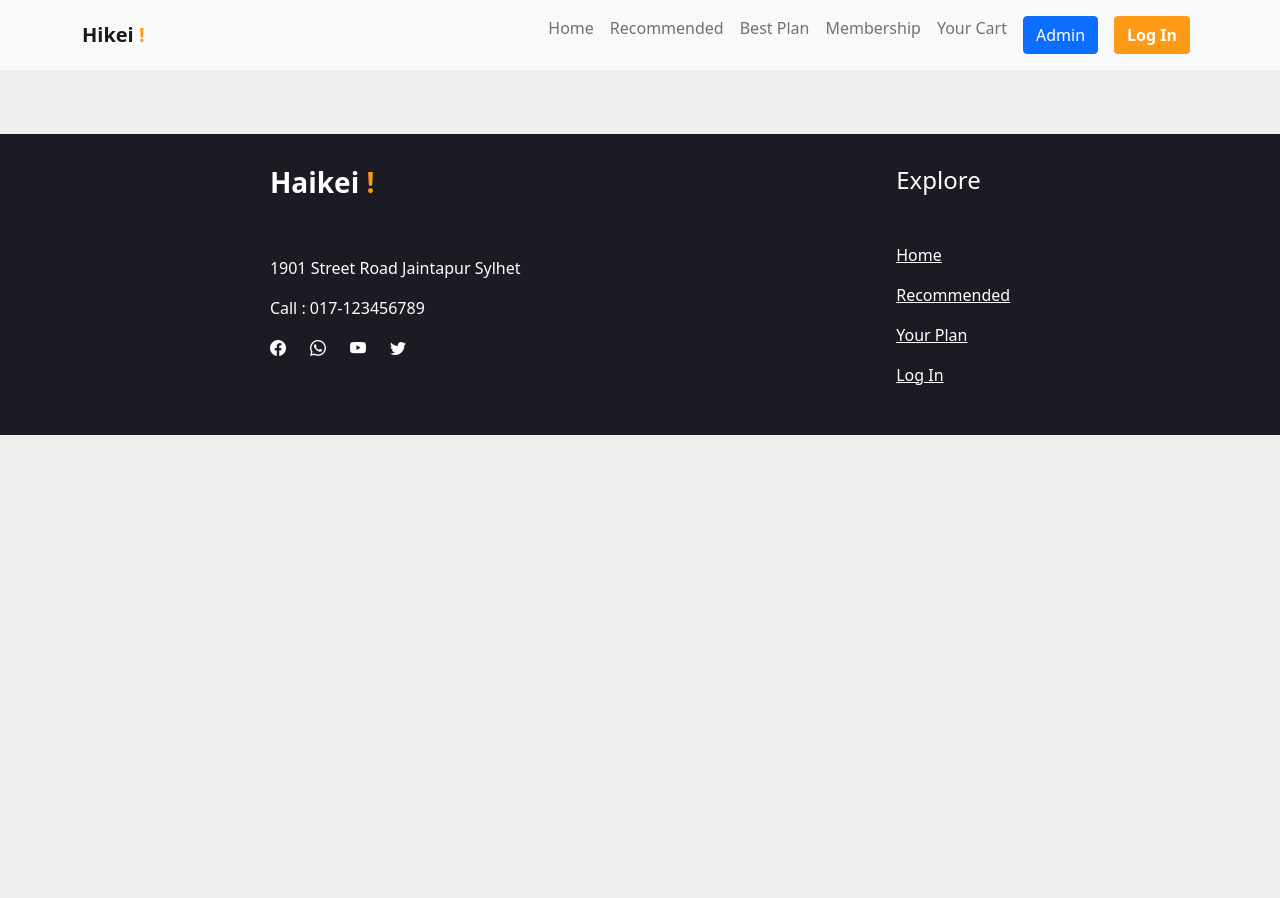
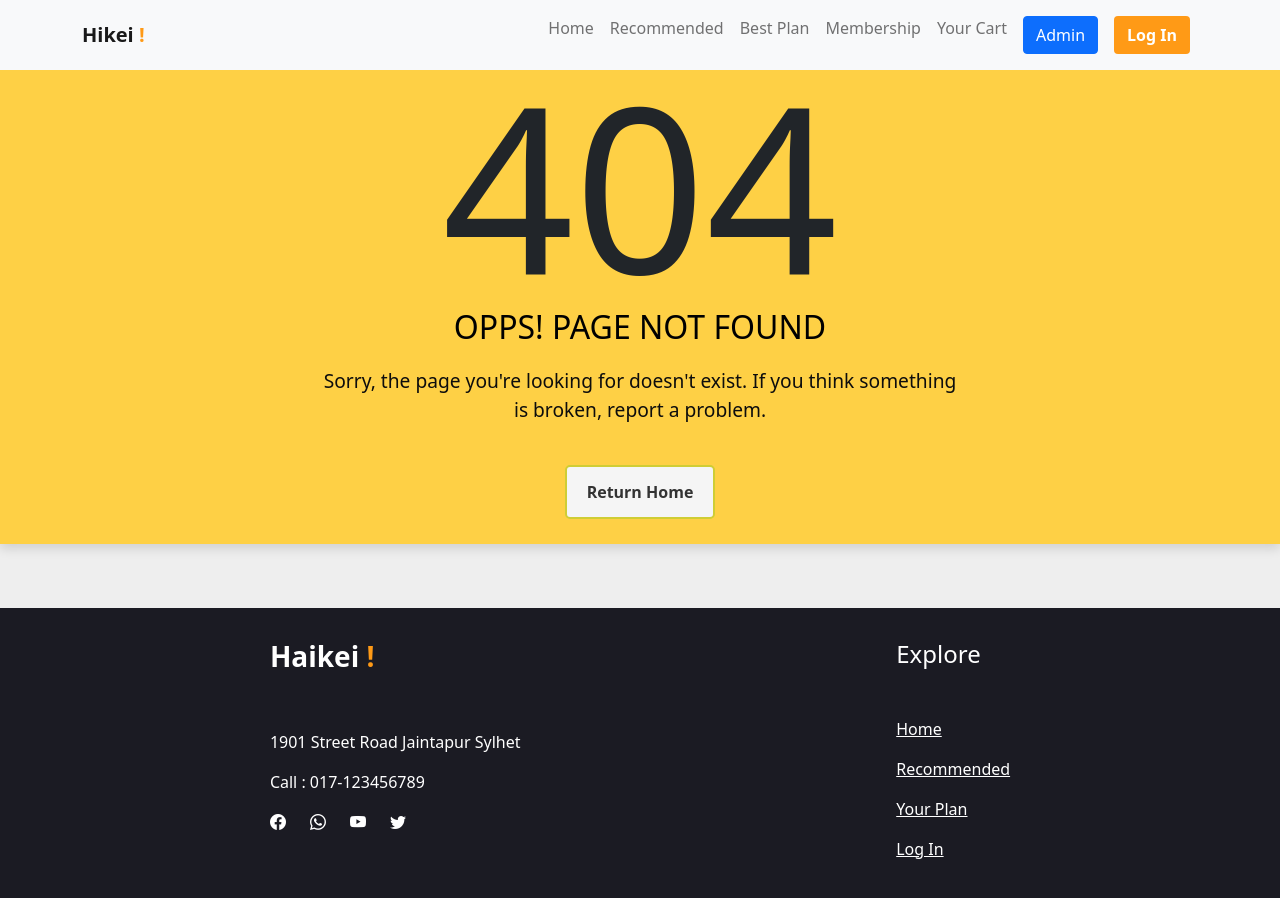
Before and after one commit to Afzzal-Mahmud/Tourism-website-with-backend, a React (Create React App) app: page /admin in a window 1280 px wide. Shown: the top 898 px of the page. Before the commit the page ends 800 px from the top, so only its background shows below. Built offline with nearby package versions, Linux system fonts and the light colour scheme; no server answers.

Commit message:
add PageNotFound and Update README.md file

```diff
--- a/src/App.js
+++ b/src/App.js
@@ -12,6 +12,7 @@ import PrivateRoute from './PrivateRoute/PrivateRoute';
 import Admin from './Pages/Admin/Admin';
 import Offer from './Pages/Offer/Offer';
 import Room from './Pages/Room/Room';
+import NotFound from './Pages/NotFoundPage/NotFound';
 
 function App() {
   return (
@@ -31,6 +32,7 @@ function App() {
         <PrivateRoute path='/yourcart'>
           <Admin></Admin>
         </PrivateRoute>
+       <Route path='' component={NotFound}></Route>
       </Switch>
       <Footer></Footer>
     </Router>
--- /dev/null
+++ b/src/Pages/NotFoundPage/NotFound.css
@@ -0,0 +1,49 @@
+  /* the main body of the page */
+  .error-page-main{
+    display: flex;
+    align-items: center;
+    justify-content: center;
+    background: #fed045;
+    box-shadow: 0px 5px 10px #0000001f;
+  }
+  /* main contents of the page */
+  .error-page-main .error-page-content{
+    max-width: 650px;
+    text-align: center;
+  }
+  .error-page-content h2.header{
+    font-size: 18vw;
+    line-height: 1em;
+  }
+
+  .error-page-content h4{
+    font-size: 1.5em;
+    margin-bottom: 20px;
+    text-transform: uppercase;
+    color: #000;
+    font-size: 2em;
+  }
+
+  .error-page-content p{
+    font-size: 1.2em;
+    color: #0d0d0d;
+  }
+  .error-page-content .buttons{
+    margin: 25px 0;
+    display: inline-flex;
+  }
+  /* styling the buttons */
+  .link{
+    background-color: whitesmoke;
+    font-weight: bold;
+    text-decoration: none;
+    border: 2px solid #cfcd35;
+    color: #333333;
+    padding: 0.8rem 1.25rem;
+    border-radius: 5px;
+    transition: all 0.3s ease;
+  }
+ .link:hover{
+    background: #d3c940;
+    color: rgb(77, 76, 73);
+  }
--- /dev/null
+++ b/src/Pages/NotFoundPage/NotFound.js
@@ -0,0 +1,27 @@
+import React from "react";
+import { NavLink } from "react-router-dom";
+import './NotFound.css';
+
+function NotFound() {
+    return (
+       <div className='error-page-body'>
+        <div className="error-page-main">
+        <div className="error-page-content">
+           <h2 className="header">
+              404
+           </h2>
+           <h4>
+              Opps! Page not found
+           </h4>
+           <p>
+              Sorry, the page you're looking for doesn't exist. If you think something is broken, report a problem.
+           </p>
+           <div className="buttons">
+              <NavLink to='/home' className='link'>Return Home</NavLink>
+           </div>
+        </div>
+     </div>
+     </div>
+    )
+}
+export default NotFound
```
Also changed, not shown: 1 other file (tests, documents, lock files or other folders).
